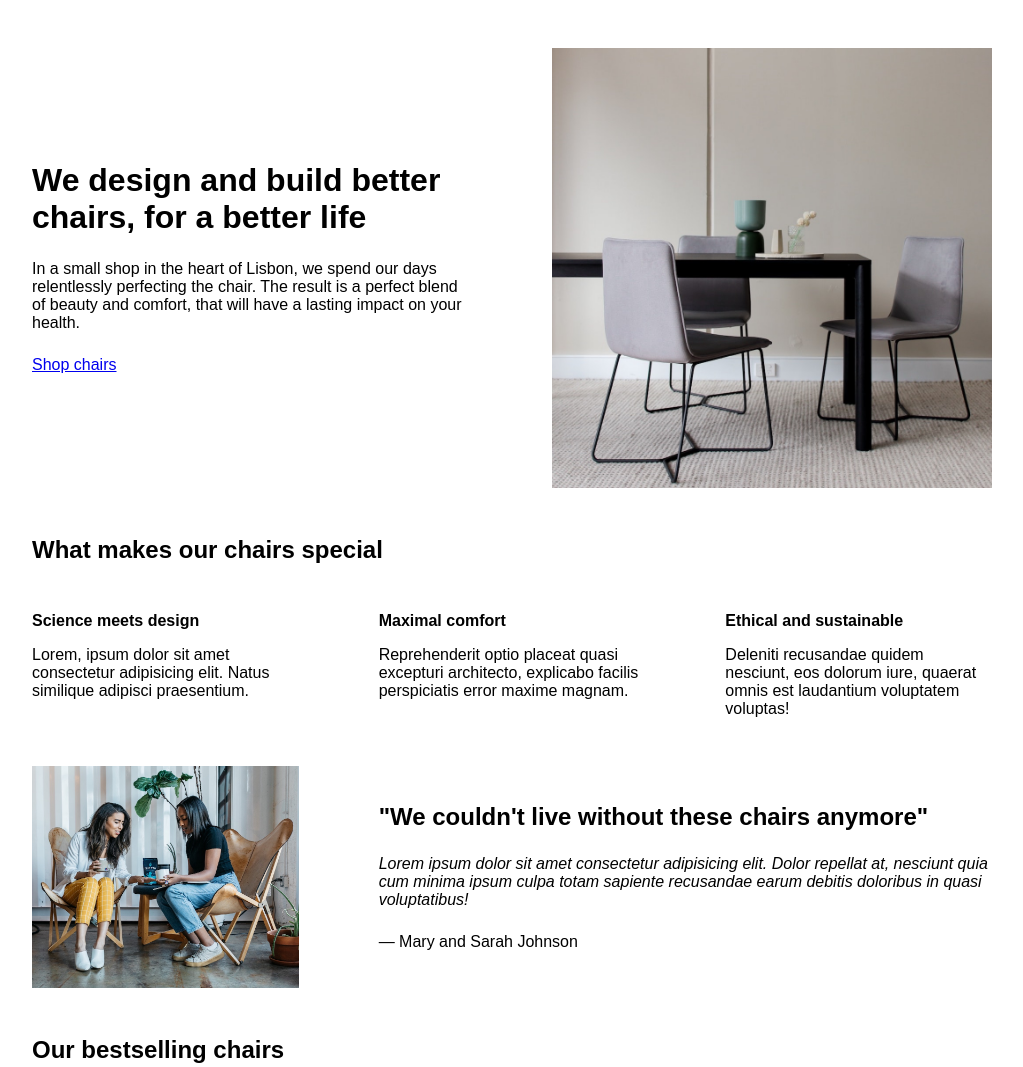
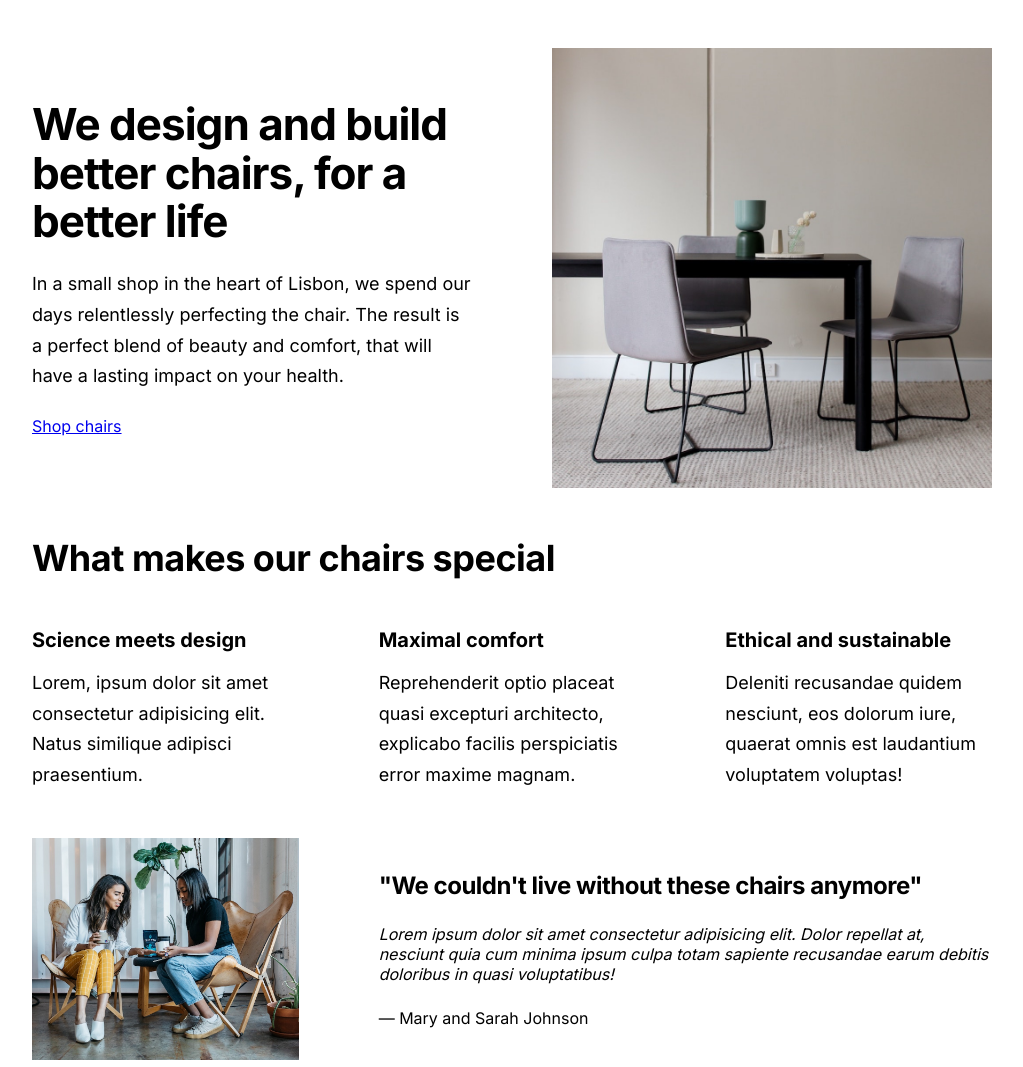
Before and after one commit to ClaudioNoggueira/chair-shop, a plain HTML site: page index.html in a window 1280 px wide. Shown: the top 1067 px of the page, without its empty margins (128-1151 px from the left). Drawn offline with Linux system fonts and the light colour scheme.

Commit message:
Typography

```diff
--- a/style.css
+++ b/style.css
@@ -5,6 +5,8 @@ SPACING SYSTEM (px)
 FONT SIZE SYSTEM (px)
 10 / 12 / 14 / 16 / 18 / 20 / 24 / 30 / 36 / 44 / 52 / 62 / 74 / 86 / 98
 */
+
+@import url('https://fonts.googleapis.com/css2?family=Inter:wght@400;500;700&display=swap');
 
 * {
   margin: 0;
@@ -16,7 +18,7 @@ FONT SIZE SYSTEM (px)
 /* GENERAL STYLES */
 /* ------------------------ */
 body {
-  font-family: sans-serif;
+  font-family: 'Inter', sans-serif;
 }
 
 .container {
@@ -30,6 +32,8 @@ section {
 }
 
 h2 {
+  font-size: 36px;
+  letter-spacing: -.5px;
   margin-bottom: 48px;
 }
 
@@ -56,10 +60,15 @@ header {
 }
 
 h1 {
+  font-size: 44px;
+  letter-spacing: -1px;
+  line-height: 1.1;
   margin-bottom: 24px;
 }
 
 .header-text {
+  font-size: 18px;
+  line-height: 1.7;
   margin-bottom: 24px;
 }
 
@@ -72,10 +81,13 @@ img {
 }
 
 .features-title {
+  font-size: 20px;
   margin-bottom: 16px;
 }
 
 .features-text {
+  font-size: 18px;
+  line-height: 1.7;
 }
 
 /* TESTIMONIAL */
@@ -88,6 +100,7 @@ img {
 }
 
 .testimonial-box h2 {
+  font-size: 24px;
   margin-bottom: 24px;
 }
 
@@ -102,6 +115,7 @@ img {
 }
 
 h3 {
+  font-size: 20px;
   margin-bottom: 24px;
 }
 
@@ -111,8 +125,8 @@ h3 {
 }
 
 .chair-details li {
+  align-items: center;
   display: flex;
-  align-items: center;
   gap: 12px;
   margin-bottom: 24px;
 }
@@ -126,9 +140,11 @@ h3 {
 
 .chair-price {
   display: flex;
+  font-size: 20px;
   justify-content: space-between;
 }
 
 footer {
+  font-size: 14px;
   margin-bottom: 48px;
 }
```
